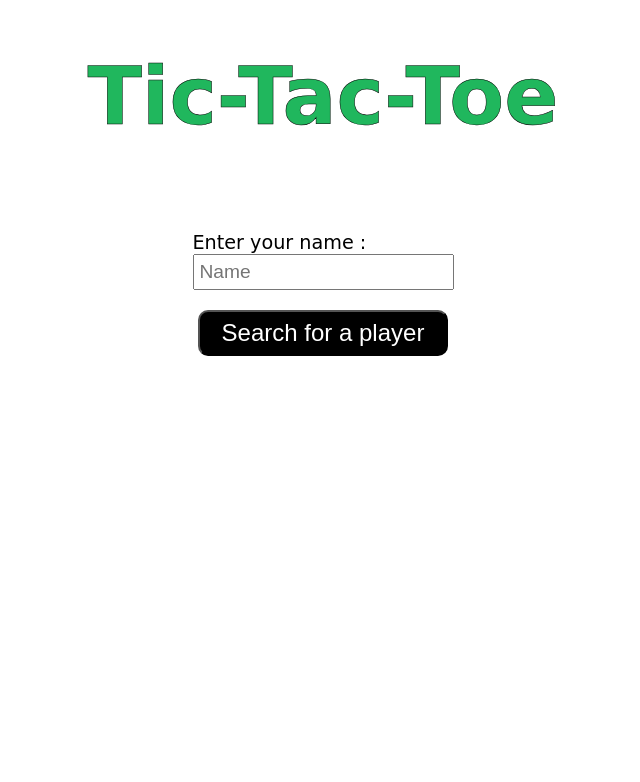
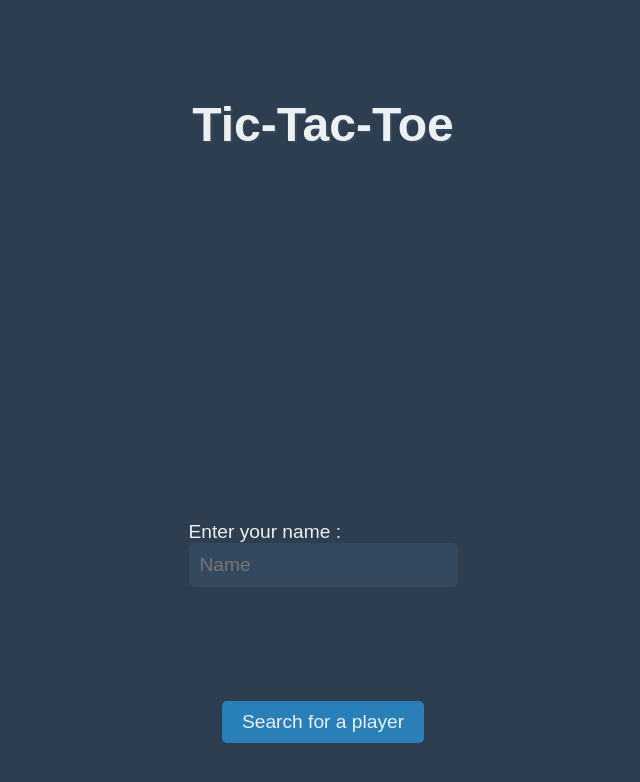
Before and after one commit to Eazynesta/tictactoe, a website: page index.html in a window 1280 px wide. Shown: the whole page, without its empty margins (317-957 px from the left). Drawn offline with nearby package versions, Linux system fonts and the light colour scheme; no server answers; a web font is replaced by a local one.

Commit message:
final product

```diff
--- a/index.html
+++ b/index.html
@@ -7,83 +7,10 @@
     <meta name="viewport" content="width=device-width, initial-scale=1.0">
     <title>Document</title>
     <link href="https://fonts.googleapis.com/css2?family=Tilt+Warp&display=swap" rel="stylesheet">
-
+    <link rel="stylesheet" href="style.css">
 </head>
 
-<style>
-    * {
-        margin: 0;
-        padding: 0;
-    }
 
-    body {
-        background-color: rgb(255, 255, 255);
-        display: grid;
-        place-items: center;
-        font-family: 'Tilt Warp', cursive;
-    }
-
-    h1 {
-        margin: 50px 0 50px 0;
-        font-size: 5rem;
-        color: rgb(32, 183, 93);
-        -webkit-text-stroke: .5px black;
-    }
-
-    input {
-        margin-bottom: 20px;
-        padding: 5px;
-        font-size: 1.2rem;
-    }
-
-    button {
-        font-size: 1.2rem;
-        margin-bottom: 10px;
-    }
-
-    img {
-        width: 30px;
-    }
-
-    #cont {
-        display: grid;
-        grid-template-columns: 1fr 1fr 1fr;
-    }
-
-    .btn {
-
-        font-size: 2rem;
-        width: 100px;
-        height: 100px;
-        cursor: pointer;
-        margin: 0;
-        background-color: rgb(206, 203, 203);
-        border-radius: 10px;
-
-    }
-
-    #find {
-        font-size: 1.5rem;
-        color: white;
-        cursor: pointer;
-        padding: 7px;
-        border-radius: 10px;
-        width: 250px;
-        background-color: rgb(0, 0, 0);
-    }
-
-    .btn:hover {
-        background-color: rgb(226, 228, 230);
-    }
-
-    button.enabled {
-        opacity: 1;
-    }
-
-    p {
-        font-size: 2rem;
-    }
-</style>
 
 <body>
 
--- a/style.css
+++ b/style.css
@@ -1,28 +1,49 @@
 * {
     margin: 0;
     padding: 0;
+    box-sizing: border-box;
+    font-family: Arial, sans-serif;
 }
 
 body {
-    background-color: rgb(99, 96, 96);
+    background-color: #2c3e50;
     display: grid;
     place-items: center;
+    height: 100vh;
+    color: #ecf0f1;
 }
 
 h1 {
-    margin: 50px 0 50px 0;
+    margin: 50px 0;
     font-size: 3rem;
+    color: #ecf0f1;
+    text-shadow: 2px 2px #34495e;
 }
 
 input {
     margin-bottom: 20px;
-    padding: 5px;
+    padding: 10px;
     font-size: 1.2rem;
+    border: 1px solid #34495e;
+    border-radius: 5px;
+    background-color: #34495e;
+    color: #ecf0f1;
 }
 
 button {
     font-size: 1.2rem;
     margin-bottom: 10px;
+    padding: 10px 20px;
+    border: none;
+    border-radius: 5px;
+    background-color: #2980b9;
+    color: #ecf0f1;
+    cursor: pointer;
+    transition: background-color 0.3s ease;
+}
+
+button:hover {
+    background-color: #3498db;
 }
 
 img {
@@ -31,23 +52,26 @@ img {
 
 #cont {
     display: grid;
-    grid-template-columns: 1fr 1fr 1fr;
-    border: 2px solid red;
-    /* height: 180px; */
-    /* width: 50vh; */
-    /* height: 50vh; */
+    grid-template-columns: repeat(3, 100px);
+    gap: 10px;
+    border: 2px solid #2980b9;
+    padding: 10px;
+    border-radius: 10px;
 }
 
 .btn {
     font-size: 2rem;
     width: 100px;
     height: 100px;
-    color: white;
+    color: #ecf0f1;
     cursor: pointer;
     margin: 0;
-    background-color: rgb(78, 79, 80);
+    background-color: #34495e;
+    border: none;
+    border-radius: 5px;
+    transition: background-color 0.3s ease;
 }
 
 .btn:hover {
-    background-color: rgb(45, 46, 47);
+    background-color: #2c3e50;
 }
```
